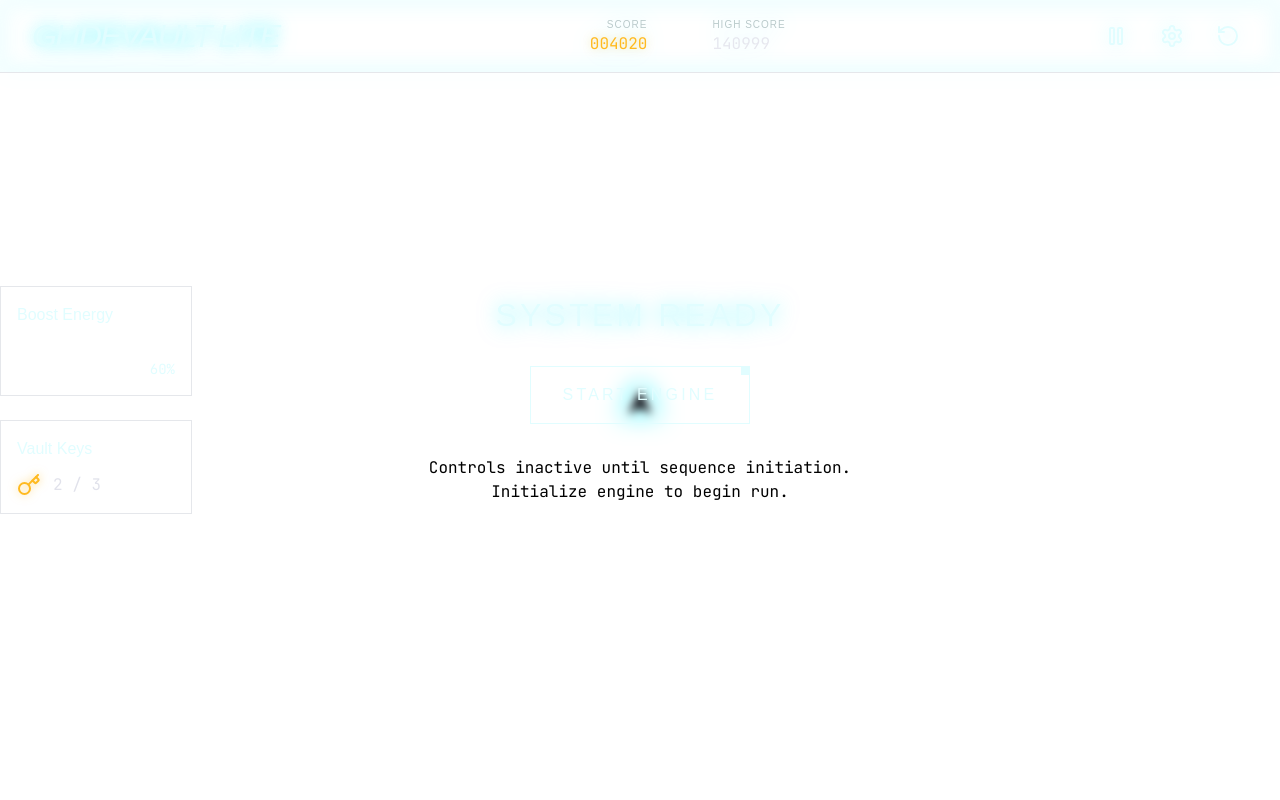
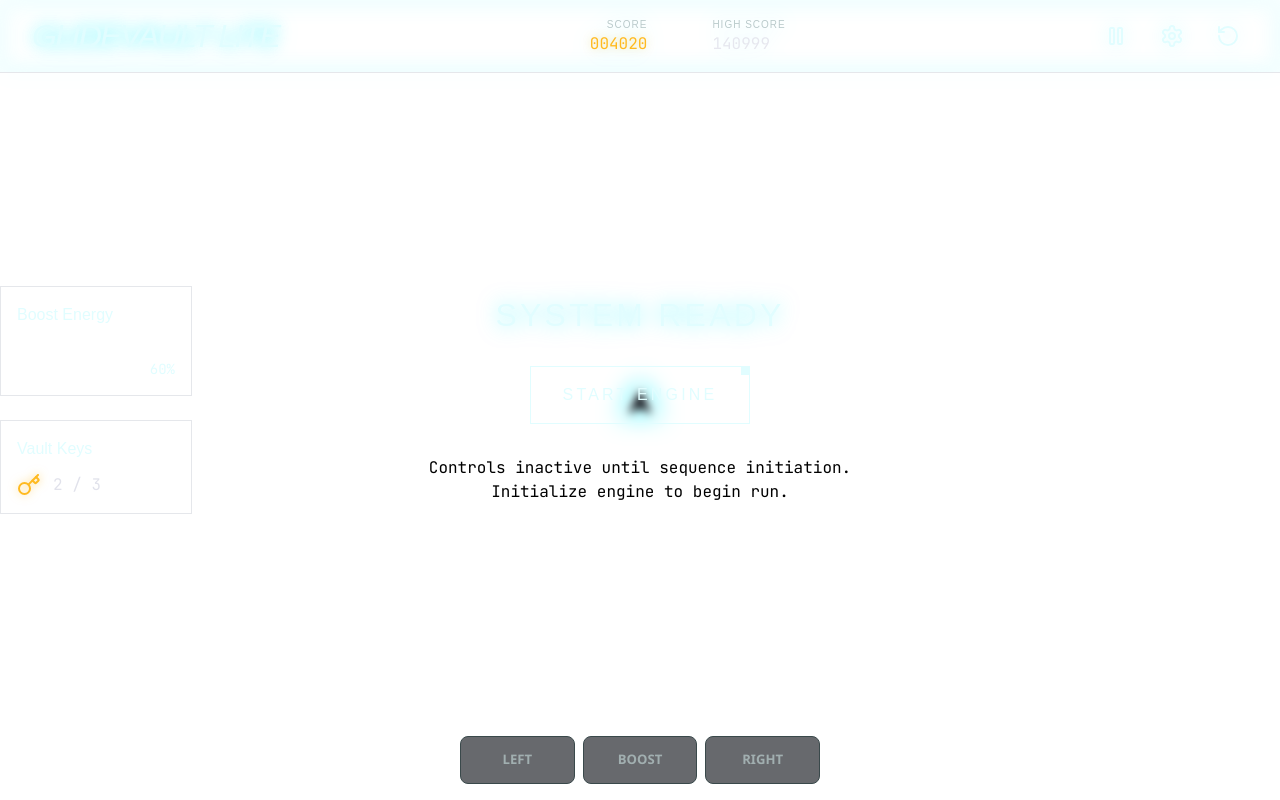
Before and after one commit to hikmetgulsesli/glidevault-lite-7eec20ca, a React (Vite) app: page / in a window 1280 px wide. Built offline with nearby package versions, Linux system fonts and the light colour scheme.

Commit message:
feat: US-001 - GlideVault Lite - game engine, state and test bridge

```diff
--- a/src/App.tsx
+++ b/src/App.tsx
@@ -1,4 +1,4 @@
-import { useEffect, useMemo, useState } from 'react';
+import { useEffect, useMemo } from 'react';
 import {
   GameSettingsGlidevaultLite,
   GameplayGlidevaultLite,
@@ -10,8 +10,6 @@ import {
   type GlideVaultAppActions,
   type GlideVaultAppState,
 } from './features/glidevault-lite/glidevault-lite.store';
-
-type AppView = 'gameplay' | 'settings';
 
 declare global {
   var app:
@@ -31,18 +29,44 @@ declare global {
 
 export default function App() {
   const { state, actions } = useGlideVaultLiteStore();
-  const [view, setView] = useState<AppView>('gameplay');
+  const gameplayInputActive = state.visibleScreen === 'gameplay' && state.status === 'running';
 
   useEffect(() => {
     window.app = { state, actions };
     globalThis.app = { state, actions };
   }, [state, actions]);
 
+  useEffect(() => {
+    const onKeyDown = (event: KeyboardEvent) => {
+      if (!gameplayInputActive) {
+        return;
+      }
+
+      if (event.key === 'ArrowLeft' || event.key.toLowerCase() === 'a') {
+        event.preventDefault();
+        actions.moveLeft();
+      }
+
+      if (event.key === 'ArrowRight' || event.key.toLowerCase() === 'd') {
+        event.preventDefault();
+        actions.moveRight();
+      }
+
+      if (event.key === 'ArrowUp' || event.key === ' ' || event.key.toLowerCase() === 'w') {
+        event.preventDefault();
+        actions.boost();
+      }
+    };
+
+    window.addEventListener('keydown', onKeyDown);
+    return () => window.removeEventListener('keydown', onKeyDown);
+  }, [actions, gameplayInputActive]);
+
   const gameplayActions = useMemo<Partial<Record<GameplayGlidevaultLiteActionId, () => void>>>(
     () => ({
       'start-engine-1': actions.startEngine,
       'pause-2': actions.togglePause,
-      'settings-3': () => setView('settings'),
+      'settings-3': () => actions.setVisibleScreen('settings'),
       'restart-alt-4': actions.restart,
     }),
     [actions],
@@ -50,13 +74,13 @@ export default function App() {
 
   const settingsActions = useMemo<Partial<Record<GameSettingsGlidevaultLiteActionId, () => void>>>(
     () => ({
-      'return-to-game-1': () => setView('gameplay'),
+      'return-to-game-1': () => actions.setVisibleScreen('gameplay'),
       'normal-2': () => actions.setDifficulty('normal'),
       'hard-3': () => actions.setDifficulty('hard'),
       'ace-4': () => actions.setDifficulty('ace'),
       'save-preferences-5': () => {
         actions.savePreferences();
-        setView('gameplay');
+        actions.setVisibleScreen('gameplay');
       },
       'reset-to-default-6': actions.resetToDefault,
     }),
@@ -65,10 +89,41 @@ export default function App() {
 
   return (
     <div data-setfarm-root="glidevault-lite" data-testid="setfarm-app-root" className="min-h-screen">
-      {view === 'settings' ? (
+      {state.visibleScreen === 'settings' ? (
         <GameSettingsGlidevaultLite actions={settingsActions} />
       ) : (
-        <GameplayGlidevaultLite actions={gameplayActions} runtime={state.runtime} />
+        <>
+          <GameplayGlidevaultLite actions={gameplayActions} runtime={state.runtime} />
+          <div className="glidevault-touch-controls" data-testid="glidevault-touch-controls">
+            <button
+              type="button"
+              className="glidevault-touch-button"
+              disabled={!gameplayInputActive}
+              aria-label="Move left"
+              onClick={actions.moveLeft}
+            >
+              Left
+            </button>
+            <button
+              type="button"
+              className="glidevault-touch-button glidevault-touch-button--primary"
+              disabled={!gameplayInputActive}
+              aria-label="Boost"
+              onClick={actions.boost}
+            >
+              Boost
+            </button>
+            <button
+              type="button"
+              className="glidevault-touch-button"
+              disabled={!gameplayInputActive}
+              aria-label="Move right"
+              onClick={actions.moveRight}
+            >
+              Right
+            </button>
+          </div>
+        </>
       )}
     </div>
   );
--- a/src/features/glidevault-lite/glidevault-lite.store.ts
+++ b/src/features/glidevault-lite/glidevault-lite.store.ts
@@ -1,6 +1,8 @@
 import { useEffect, useMemo, useReducer } from 'react';
 import {
   createInitialGlideVaultState,
+  boostGlideVaultPlayer,
+  moveGlideVaultPlayer,
   setGlideVaultDifficulty,
   startGlideVaultEngine,
   stepGlideVaultRuntime,
@@ -21,8 +23,17 @@ type StoreAction =
   | { type: 'toggle-pause' }
   | { type: 'restart' }
   | { type: 'tick' }
+  | { type: 'move-left' }
+  | { type: 'move-right' }
+  | { type: 'boost' }
+  | { type: 'set-visible-screen'; visibleScreen: GlideVaultVisibleScreen }
   | { type: 'set-difficulty'; difficulty: GlideVaultDifficulty }
-  | { type: 'reset-preferences' };
+  | { type: 'reset-preferences' }
+  | { type: 'storage-result'; storageStatus: GlideVaultStorageStatus; lastError: string | null };
+
+export type GlideVaultVisibleScreen = 'gameplay' | 'settings';
+export type GlideVaultStatus = 'menu' | 'running' | 'paused' | 'game-over';
+export type GlideVaultStorageStatus = 'idle' | 'loaded' | 'saved' | 'error';
 
 export interface GlideVaultAppState {
   engine: GlideVaultRuntimeState;
@@ -30,15 +41,40 @@ export interface GlideVaultAppState {
   preferences: {
     difficulty: GlideVaultDifficulty;
   };
+  visibleScreen: GlideVaultVisibleScreen;
+  status: GlideVaultStatus;
+  gameOver: boolean;
+  storageStatus: GlideVaultStorageStatus;
+  lastError: string | null;
 }
 
 export interface GlideVaultAppActions {
   startEngine: () => void;
   togglePause: () => void;
   restart: () => void;
+  moveLeft: () => void;
+  moveRight: () => void;
+  boost: () => void;
+  setVisibleScreen: (visibleScreen: GlideVaultVisibleScreen) => void;
   setDifficulty: (difficulty: GlideVaultDifficulty) => void;
   savePreferences: () => void;
   resetToDefault: () => void;
+}
+
+function getStatus(engine: GlideVaultRuntimeState): GlideVaultStatus {
+  if (engine.lives <= 0 || engine.energy <= 0) {
+    return 'game-over';
+  }
+
+  if (!engine.running) {
+    return 'menu';
+  }
+
+  return engine.paused ? 'paused' : 'running';
+}
+
+function getGameOver(engine: GlideVaultRuntimeState): boolean {
+  return getStatus(engine) === 'game-over';
 }
 
 function hydrateState(): GlideVaultAppState {
@@ -49,31 +85,76 @@ function hydrateState(): GlideVaultAppState {
     engine,
     runtime: toGlideVaultRuntimeSnapshot(engine),
     preferences,
+    visibleScreen: 'gameplay',
+    status: getStatus(engine),
+    gameOver: getGameOver(engine),
+    storageStatus: 'loaded',
+    lastError: null,
   };
 }
 
-function withEngine(engine: GlideVaultRuntimeState): GlideVaultAppState {
+function withEngine(
+  state: GlideVaultAppState,
+  engine: GlideVaultRuntimeState,
+  overrides: Partial<Pick<GlideVaultAppState, 'visibleScreen' | 'storageStatus' | 'lastError'>> = {},
+): GlideVaultAppState {
   return {
     engine,
     runtime: toGlideVaultRuntimeSnapshot(engine),
     preferences: { difficulty: engine.difficulty },
+    visibleScreen: overrides.visibleScreen ?? state.visibleScreen,
+    status: getStatus(engine),
+    gameOver: getGameOver(engine),
+    storageStatus: overrides.storageStatus ?? state.storageStatus,
+    lastError: overrides.lastError ?? state.lastError,
   };
 }
 
 function reducer(state: GlideVaultAppState, action: StoreAction): GlideVaultAppState {
   switch (action.type) {
     case 'start':
-      return withEngine(startGlideVaultEngine(state.engine));
+      return withEngine(state, startGlideVaultEngine(state.engine), { visibleScreen: 'gameplay' });
     case 'toggle-pause':
-      return withEngine(toggleGlideVaultPause(state.engine));
+      return withEngine(state, toggleGlideVaultPause(state.engine));
     case 'restart':
-      return withEngine(startGlideVaultEngine(createInitialGlideVaultState(state.preferences.difficulty)));
+      return withEngine(state, startGlideVaultEngine(createInitialGlideVaultState(state.preferences.difficulty)), {
+        visibleScreen: 'gameplay',
+      });
     case 'tick':
-      return withEngine(stepGlideVaultRuntime(state.engine));
+      return withEngine(state, stepGlideVaultRuntime(state.engine));
+    case 'move-left':
+      if (state.visibleScreen !== 'gameplay') {
+        return state;
+      }
+      return withEngine(state, moveGlideVaultPlayer(state.engine, -1));
+    case 'move-right':
+      if (state.visibleScreen !== 'gameplay') {
+        return state;
+      }
+      return withEngine(state, moveGlideVaultPlayer(state.engine, 1));
+    case 'boost':
+      if (state.visibleScreen !== 'gameplay') {
+        return state;
+      }
+      return withEngine(state, boostGlideVaultPlayer(state.engine));
+    case 'set-visible-screen':
+      return {
+        ...state,
+        visibleScreen: action.visibleScreen,
+      };
     case 'set-difficulty':
-      return withEngine(setGlideVaultDifficulty(state.engine, action.difficulty));
+      return withEngine(state, setGlideVaultDifficulty(state.engine, action.difficulty));
     case 'reset-preferences':
-      return withEngine(createInitialGlideVaultState(clearGlideVaultPreferences().difficulty));
+      return withEngine(state, createInitialGlideVaultState(clearGlideVaultPreferences().difficulty), {
+        storageStatus: 'idle',
+        lastError: null,
+      });
+    case 'storage-result':
+      return {
+        ...state,
+        storageStatus: action.storageStatus,
+        lastError: action.lastError,
+      };
     default:
       return state;
   }
@@ -96,8 +177,23 @@ export function useGlideVaultLiteStore() {
       startEngine: () => dispatch({ type: 'start' }),
       togglePause: () => dispatch({ type: 'toggle-pause' }),
       restart: () => dispatch({ type: 'restart' }),
+      moveLeft: () => dispatch({ type: 'move-left' }),
+      moveRight: () => dispatch({ type: 'move-right' }),
+      boost: () => dispatch({ type: 'boost' }),
+      setVisibleScreen: (visibleScreen) => dispatch({ type: 'set-visible-screen', visibleScreen }),
       setDifficulty: (difficulty) => dispatch({ type: 'set-difficulty', difficulty }),
-      savePreferences: () => saveGlideVaultPreferences({ difficulty: state.preferences.difficulty }),
+      savePreferences: () => {
+        try {
+          saveGlideVaultPreferences({ difficulty: state.preferences.difficulty });
+          dispatch({ type: 'storage-result', storageStatus: 'saved', lastError: null });
+        } catch (error) {
+          dispatch({
+            type: 'storage-result',
+            storageStatus: 'error',
+            lastError: error instanceof Error ? error.message : 'Unable to save preferences',
+          });
+        }
+      },
       resetToDefault: () => dispatch({ type: 'reset-preferences' }),
     }),
     [state.preferences.difficulty],
--- a/src/index.css
+++ b/src/index.css
@@ -12,6 +12,45 @@ body {
   margin: 0;
   min-width: 320px;
   min-height: 100vh;
+}
+
+.glidevault-touch-controls {
+  position: fixed;
+  left: 50%;
+  bottom: max(1rem, env(safe-area-inset-bottom));
+  z-index: 20;
+  display: grid;
+  grid-template-columns: repeat(3, minmax(72px, 1fr));
+  gap: 0.5rem;
+  width: min(calc(100vw - 2rem), 360px);
+  transform: translateX(-50%);
+  pointer-events: none;
+}
+
+.glidevault-touch-button {
+  min-height: 48px;
+  border: 1px solid color-mix(in srgb, var(--color-primary) 40%, transparent);
+  border-radius: 8px;
+  background: color-mix(in srgb, var(--color-surface-container-lowest) 88%, transparent);
+  color: var(--color-on-surface);
+  font: 700 0.82rem/1 var(--font-label-caps), "Segoe UI", sans-serif;
+  letter-spacing: 0;
+  text-transform: uppercase;
+  box-shadow: 0 12px 28px color-mix(in srgb, var(--color-primary) 14%, transparent);
+  pointer-events: auto;
+}
+
+.glidevault-touch-button--primary {
+  background: var(--color-primary);
+  color: var(--color-surface-container-lowest);
+}
+
+.glidevault-touch-button:disabled {
+  border-color: var(--color-outline-variant);
+  background: color-mix(in srgb, var(--color-surface-container-lowest) 62%, transparent);
+  color: color-mix(in srgb, var(--color-on-surface-variant) 72%, transparent);
+  box-shadow: none;
+  cursor: not-allowed;
 }
 
 /* SETFARM_STITCH_RUNTIME_UTILITIES_START */
```
Also changed, not shown: src/game/game-runtime.ts (+33 -0 lines).
